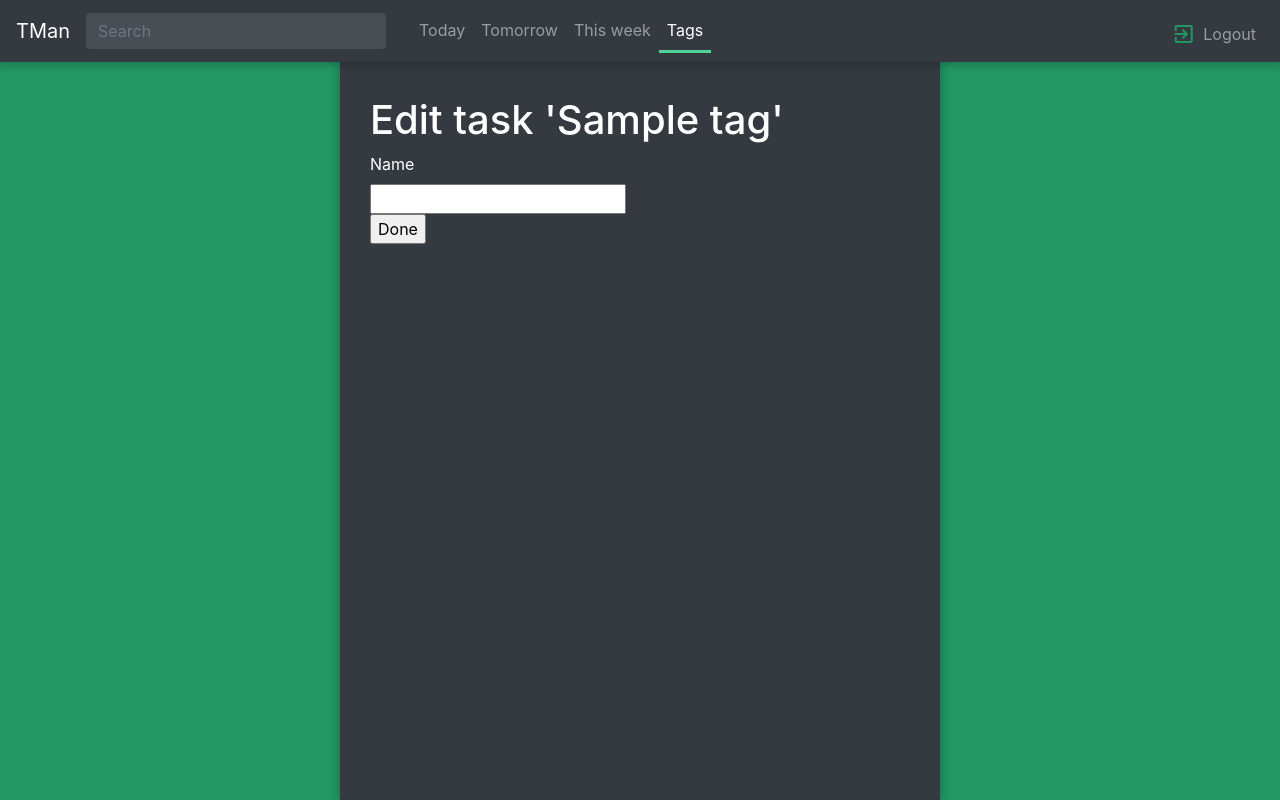
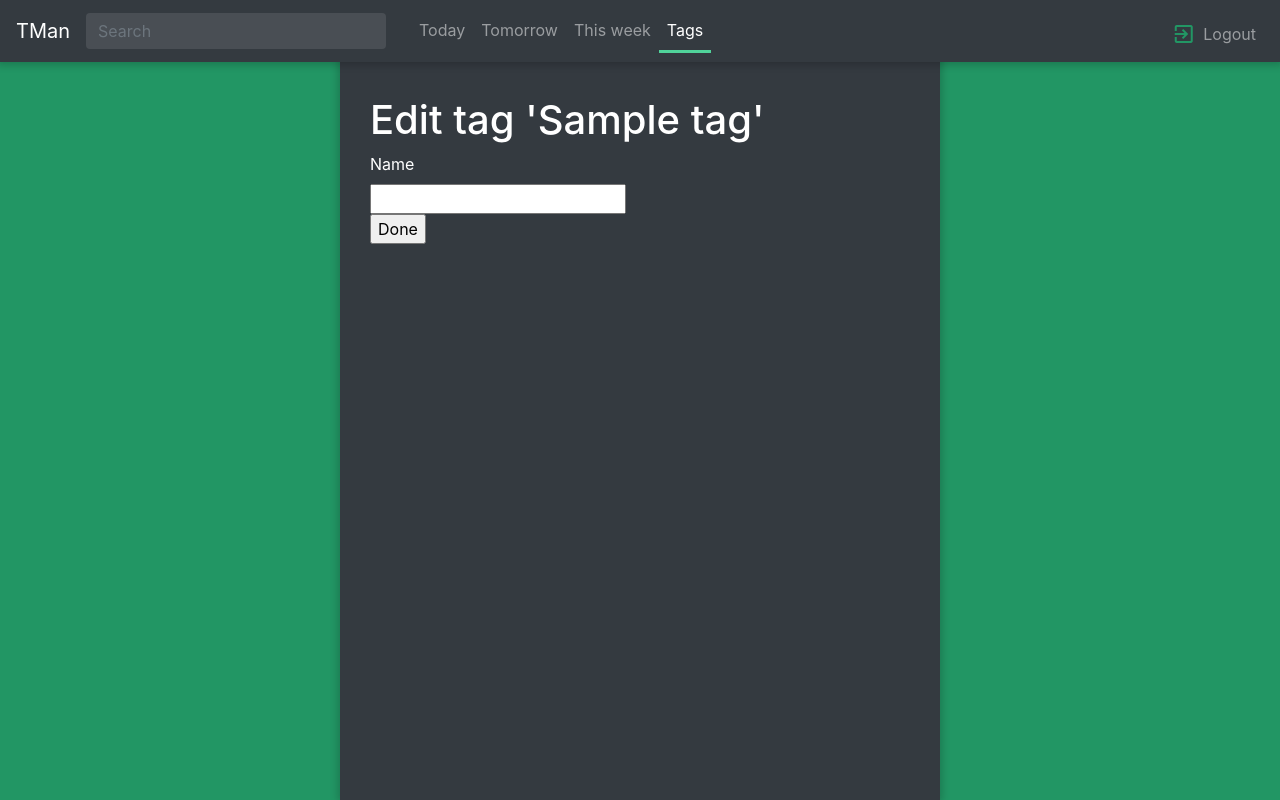
Before and after one commit to doc97/tman, a Flask app: template application/templates/tags/tags_edit.html in a window 1280 px wide. Run offline with Flask 2, Linux system fonts and the light colour scheme; the template is opened without the code that fills it: values that come from a table or form of the project are taken from there, others are empty; tables that the repository leaves empty hold one stand-in row (values such as "Sample post"); some libraries are stand-ins or nearby versions.

Commit message:
Fix visual bugs related to tags

```diff
--- a/application/static/app.css
+++ b/application/static/app.css
@@ -179,3 +179,17 @@ li.nav.active a {
 .icon-text {
     padding-left: 5px;
 }
+
+.add-tag-btn {
+    width: 100%;
+    padding: 5px;
+    border-radius: 3px;
+}
+
+.add-tag-btn:hover {
+    text-decoration: none;
+}
+
+.add-tag-btn .icon {
+    padding-top: 1px;
+}
--- a/application/static/tags.css
+++ b/application/static/tags.css
@@ -39,13 +39,3 @@
     overflow-x: hidden;
     cursor: text;
 }
-
-.add-tag-btn {
-    width: 100%;
-    padding: 5px;
-    border-radius: 3px;
-}
-
-.add-tag-btn:hover {
-    text-decoration: none;
-}
--- a/application/templates/tags/tags_edit.html
+++ b/application/templates/tags/tags_edit.html
@@ -2,10 +2,10 @@
 {% block title %}Edit tag{% endblock %}
 {% block content %}
     {% if tag %}
-        <h1>Edit task '{{ tag.name }}'</h1>
+        <h1>Edit tag '{{ tag.name }}'</h1>
         <form action="{{ url_for('tags_edit') }}?tagId={{ tag.id }}" method="POST">
     {% else %}
-        <h1>New task</h1>
+        <h1>New tag</h1>
         <form action="{{ url_for('tags_edit') }}?tagId={{ tag.id }}" method="POST">
     {% endif %}
         <div class="form-group">
```
